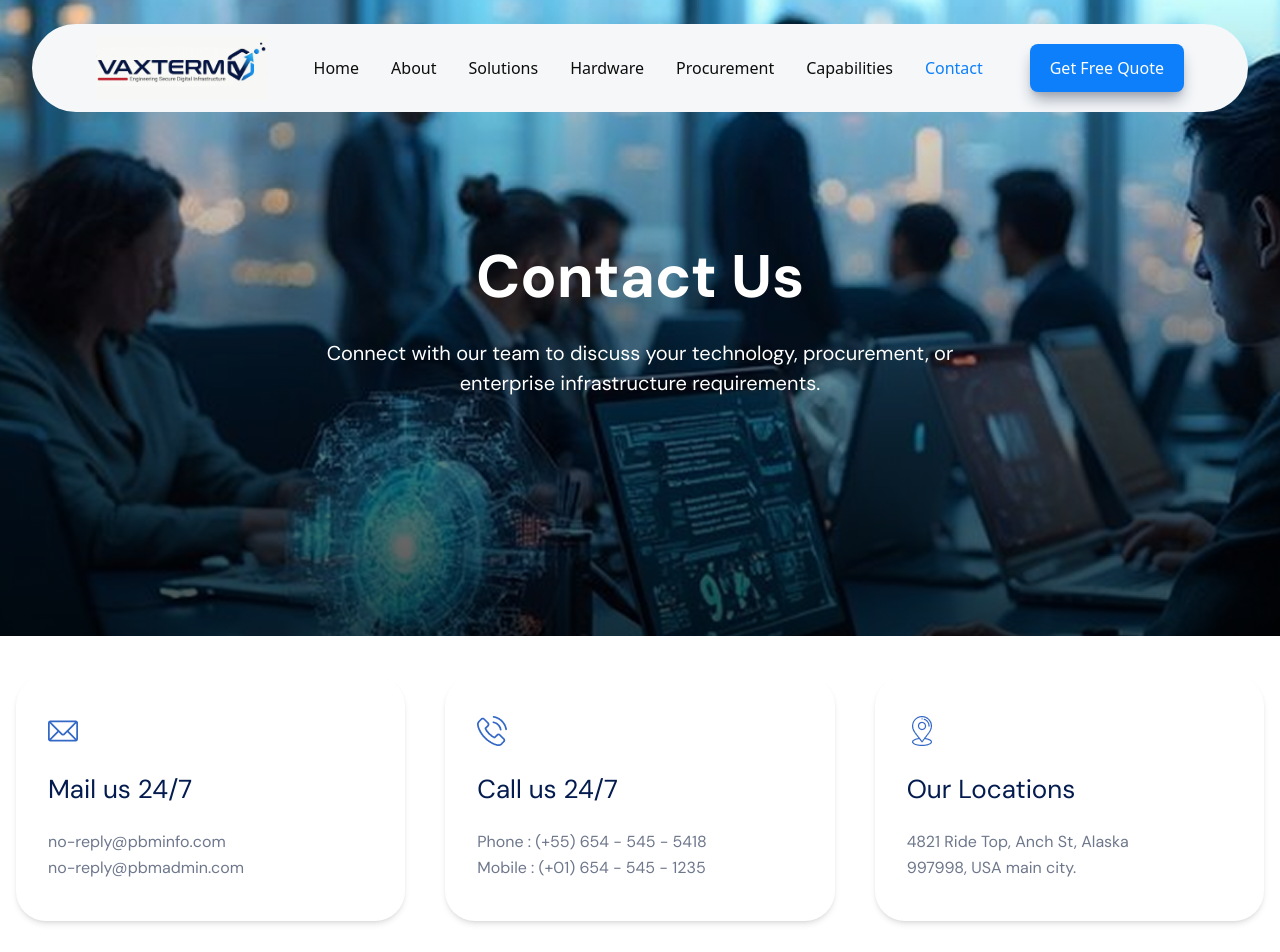
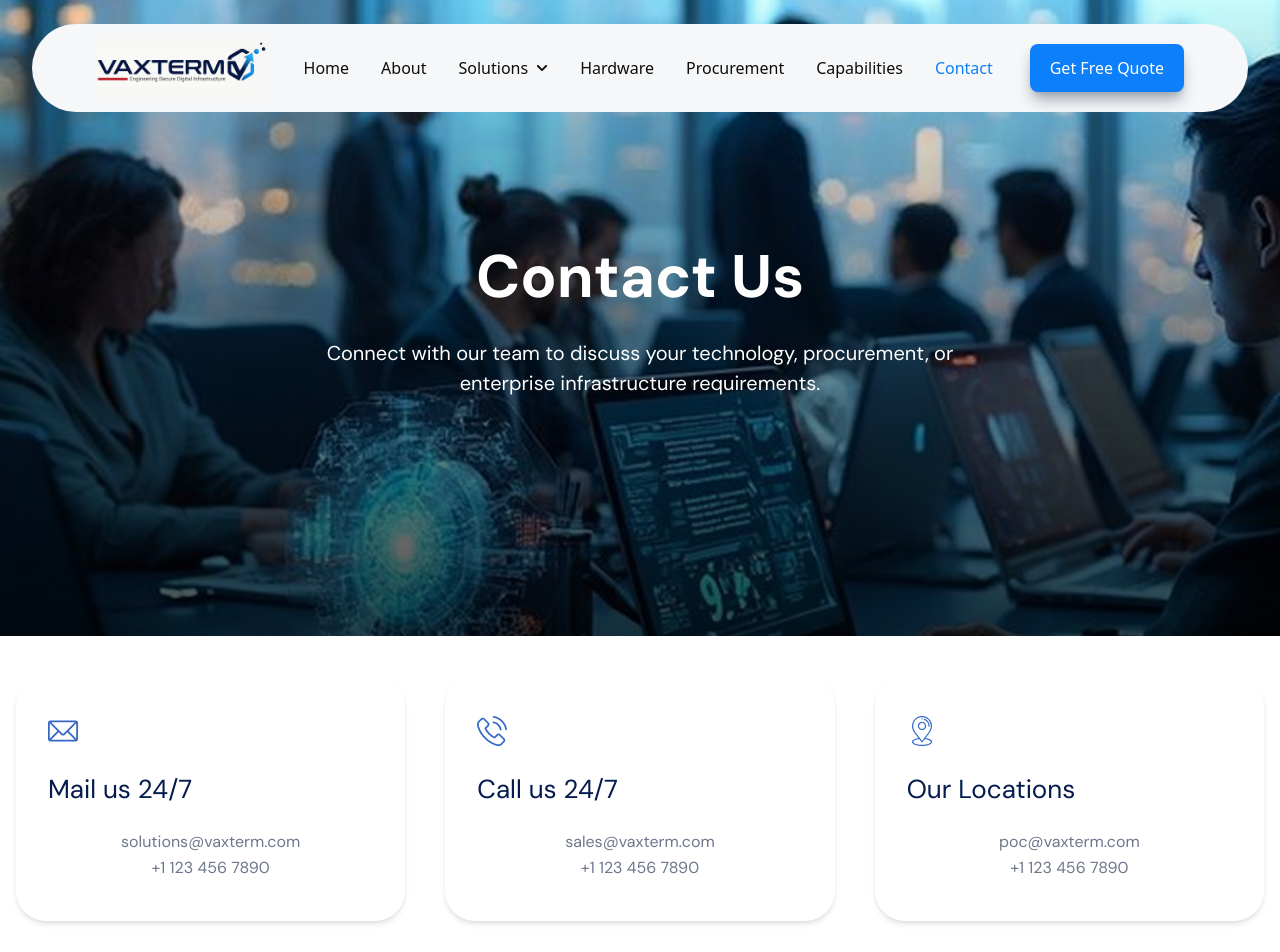
Before and after one commit to MuhammadFaizan144/Vaxterm-LLC, a React (Vite) app in the folder client/: page /contact in a window 1280 px wide. Shown: the top 952 px of the page. Built offline with nearby package versions, Linux system fonts and the light colour scheme.

Commit message:
solution drop down menu created

```diff
--- a/client/src/Constant/solution.js
+++ b/client/src/Constant/solution.js
@@ -90,66 +90,71 @@ export const services = [
   {
     id: 1,
     Title: "Enterprise Systems",
-        description: "Vaxterm LLC designs and deploys enterprise level systems that help organizations centralize operations and improve collaboration. Our customized CRM and ERP platforms enable efficient management of customer relationships, internal resources, and project lifecycles.",
+    description:
+      "Vaxterm LLC designs and deploys enterprise level systems that help organizations centralize operations and improve collaboration. Our customized CRM and ERP platforms enable efficient management of customer relationships, internal resources, and project lifecycles.",
     image: "/images/Solutions/section2/EnterpriseSystem.png",
     list: [
       "Custom CRM Development",
       "ERP System Integration",
       "Project Management Dashboards",
       "Real Time Analytics & Reporting",
-            "Workflow Automation Tools"
-        ]
+      "Workflow Automation Tools",
+    ],
   },
   {
     id: 2,
     Title: "Financial Tech",
-        description: "Vaxterm LLC delivers advanced financial technology solutions designed to modernize accounting operations, improve financial accuracy, and enhance organizational efficiency. Our cloud based financial platforms provide secure access to bookkeeping, invoicing, auditing,",
+    description:
+      "Vaxterm LLC delivers advanced financial technology solutions designed to modernize accounting operations, improve financial accuracy, and enhance organizational efficiency. Our cloud based financial platforms provide secure access to bookkeeping, invoicing, auditing, and financial reporting tools.",
     image: "/images/Solutions/section2/FinancialTech.png",
     list: [
       "Real Time Financial Reporting",
       "Secure Data Management",
       "Expense & Budget Management",
       "Financial Auditing Tools",
-            "Automated Invoicing Systems"
-        ]
+      "Automated Invoicing Systems",
+    ],
   },
   {
     id: 3,
     Title: "Lifecycle Management",
-        description: "Vaxterm LLC provides intelligent lifecycle management solutions that help organizations monitor, manage, and optimize critical assets throughout their operational lifespan. Our systems are designed to improve asset visibility, streamline workflows.",
+    description:
+      "Vaxterm LLC provides intelligent lifecycle management solutions that help organizations monitor, manage, and optimize critical assets throughout their operational lifespan. Our systems are designed to improve asset visibility, streamline workflows.",
     image: "/images/Solutions/section2/LifecycleManagement.png",
     list: [
       "Asset Tracking Systems",
       "Operational Workflow Management",
       "Maintenance & Service Scheduling",
       "Inventory & Resource Monitoring",
-            "Performance & Utilization Reporting"
-        ]
+      "Performance & Utilization Reporting",
+    ],
   },
   {
     id: 4,
     Title: "Cloud Hosting",
-        description: "Vaxterm LLC provides secure and scalable cloud hosting solutions designed to support the evolving infrastructure needs of modern organizations. Our cloud environments are built for reliability, flexibility, and high-performance operations.",
+    description:
+      "Vaxterm LLC provides secure and scalable cloud hosting solutions designed to support the evolving infrastructure needs of modern organizations. Our cloud environments are built for reliability, flexibility, and high-performance operations.",
     image: "/images/Solutions/section2/CloudHosting.png",
     list: [
       "Secure Cloud Infrastructure",
       "Infrastructure Monitoring & Support",
       "Data Backup & Recovery",
       "High Availability & Reliability",
-            "Scalable Hosting Solutions"
-        ]
+      "Scalable Hosting Solutions",
+    ],
   },
   {
     id: 5,
     Title: "Software Solutions",
-        description: "Vaxterm LLC delivers innovative software solutions designed to improve operational efficiency, enhance productivity, and support digital transformation initiatives. Our customized platforms are built to meet the unique requirements of government agencies, enterprise organizations, and industrial operations.",
+    description:
+      "Vaxterm LLC delivers innovative software solutions designed to improve operational efficiency, enhance productivity, and support digital transformation initiatives. Our customized platforms are built to meet the unique requirements of government agencies, enterprise organizations, and industrial operations.",
     image: "/images/Solutions/section2/SoftwareSolutions.png",
     list: [
       "Custom Software Development",
       "Enterprise Application Solutions",
       "Workflow Automation",
       "System Integration Services",
-            "Ongoing Maintenance & Support"
-        ]
-    }
-]
+      "Ongoing Maintenance & Support",
+    ],
+  },
+];
--- a/client/src/components/Navbar.jsx
+++ b/client/src/components/Navbar.jsx
@@ -1,39 +1,112 @@
-import React, { useState } from 'react'
-import { Link, NavLink } from 'react-router-dom'
-import { FaBars, FaTimes } from 'react-icons/fa';
-
+import React, { useState,useEffect } from "react";
+import { Link, NavLink } from "react-router-dom";
+import { FaBars, FaTimes, FaChevronDown } from "react-icons/fa";
+import { useSearchParams } from "react-router-dom";
 const Navbar = () => {
-  const [open, setOpen] = useState(false)
+  const [open, setOpen] = useState(false);
+  const [solutionOpen, setSolutionOpen] = useState(false);
+  const [mobileSolutionOpen, setMobileSolutionOpen] = useState(false);
 
   const links = [
     { name: "Home", link: "/" },
     { name: "About", link: "/about" },
-    { name: "Solutions", link: "/solutions" },
     { name: "Hardware", link: "/hardware" },
     { name: "Procurement", link: "/procurement" },
     { name: "Capabilities", link: "/capabilities" },
     { name: "Contact", link: "/contact" },
+  ];
 
-  ]
+  const solutionLinks = [
+    {
+      name: "Enterprise Systems",
+      link: "/solutions?tab=enterprise-systems",
+    },
+    {
+      name: "Financial Tech",
+      link: "/solutions?tab=financial-tech",
+    },
+    {
+      name: "Lifecycle Management",
+      link: "/solutions?tab=lifecycle-management",
+    },
+    {
+      name: "Cloud Hosting",
+      link: "/solutions?tab=cloud-hosting",
+    },
+    {
+      name: "Software Solutions",
+      link: "/solutions?tab=software-solutions",
+    },
+  ];
 
   const activeLink = ({ isActive }) =>
-    isActive ? "text-[#0D7FFB]" : "text-[#0D0D0C] hover:text-[#0D7FFB]"
+    isActive
+      ? "text-[#0D7FFB]"
+      : "text-[#0D0D0C] hover:text-[#0D7FFB]";
 
   return (
     <header className="flex justify-center">
-
-      <nav className="mt-6 absolute w-[90%] lg:w-[95%] flex items-center  justify-between lg:py-3 py-2 lg:px-16 sm:px-10 px-5 lg:rounded-[100px] rounded-3xl bg-[#f5f7f9] z-50">
-
+      <nav className="mt-6 absolute w-[90%] lg:w-[95%] flex items-center justify-between lg:py-3 py-2 lg:px-16 sm:px-10 px-5 lg:rounded-[100px] rounded-3xl bg-[#f5f7f9] z-50">
         {/* Logo */}
+        <Link to="/">
           <img
             src="/images/whitelogo.png"
             alt="logo"
             className="max-w-[172px] xl:h-[64px] h-[50px]"
           />
+        </Link>
 
         {/* Desktop Menu */}
         <ul className="hidden lg:flex items-center xl:gap-8 gap-4 text-[16px]">
-          {links.map((item, index) => (
+          <li>
+            <NavLink to="/" className={activeLink}>
+              Home
+            </NavLink>
+          </li>
+
+          <li>
+            <NavLink to="/about" className={activeLink}>
+              About
+            </NavLink>
+          </li>
+
+          {/* Solutions Dropdown */}
+          <li
+            className="relative"
+          >
+            <button
+              type="button"
+              onClick={() => setSolutionOpen(!solutionOpen)}
+              className="flex items-center gap-2 text-[#0D0D0C] hover:text-[#0D7FFB]"
+            >
+              Solutions
+              <FaChevronDown
+                className={`text-[12px] transition-transform ${
+                  solutionOpen ? "rotate-180" : ""
+                }`}
+              />
+            </button>
+
+            {solutionOpen && (
+              <div className="absolute top-8 left-0 w-[260px] bg-white rounded-[18px] shadow-xl py-3 z-50">
+                {solutionLinks.map((item, index) => (
+                  <Link
+                    key={index}
+                    to={item.link}
+                    onClick={() => {
+                      setSolutionOpen(false);
+                      setOpen(false);
+                    }}
+                    className="block px-5 py-3 text-[15px] text-[#0D0D0C] hover:bg-[#0D7FFB] hover:text-white transition"
+                  >
+                    {item.name}
+                  </Link>
+                ))}
+              </div>
+            )}
+          </li>
+
+          {links.slice(2).map((item, index) => (
             <li key={index}>
               <NavLink
                 to={item.link}
@@ -46,7 +119,7 @@ const Navbar = () => {
           ))}
         </ul>
 
-        {/* CTA Button (Desktop) */}
+        {/* CTA Button Desktop */}
         <Link
           to="/get-free-quote"
           className="hidden shadow-lg shadow-gray-400 lg:block bg-[#0D7FFB] text-white rounded-[8px] text-[16px] xl:py-3 py-2 xl:px-5 px-3"
@@ -54,9 +127,9 @@ const Navbar = () => {
           Get Free Quote
         </Link>
 
-        {/* Hamburger Button (Mobile) */}
+        {/* Hamburger Button Mobile */}
         <button
-          className="lg:hidden text-3xl "
+          className="lg:hidden text-3xl"
           onClick={() => setOpen(!open)}
         >
           {open ? <FaTimes /> : <FaBars />}
@@ -66,7 +139,57 @@ const Navbar = () => {
       {/* Mobile Menu */}
       {open && (
         <div className="absolute top-24 w-[90%] bg-white shadow-lg rounded-xl p-6 flex flex-col gap-4 lg:hidden z-40">
-          {links.map((item, index) => (
+          <NavLink
+            to="/"
+            className={activeLink}
+            onClick={() => setOpen(false)}
+          >
+            Home
+          </NavLink>
+
+          <NavLink
+            to="/about"
+            className={activeLink}
+            onClick={() => setOpen(false)}
+          >
+            About
+          </NavLink>
+
+          {/* Mobile Solutions Dropdown */}
+          <div>
+            <button
+              type="button"
+              onClick={() => setMobileSolutionOpen(!mobileSolutionOpen)}
+              className="w-full flex items-center justify-between text-[#0D0D0C] hover:text-[#0D7FFB]"
+            >
+              Solutions
+              <FaChevronDown
+                className={`text-[12px] transition-transform ${
+                  mobileSolutionOpen ? "rotate-180" : ""
+                }`}
+              />
+            </button>
+
+            {mobileSolutionOpen && (
+              <div className="mt-3 ml-3 flex flex-col gap-3 border-l-2 border-[#0D7FFB] pl-4">
+                {solutionLinks.map((item, index) => (
+                  <Link
+                    key={index}
+                    to={item.link}
+                    className="text-[15px] text-[#0D0D0C] hover:text-[#0D7FFB]"
+                    onClick={() => {
+                      setOpen(false);
+                      setMobileSolutionOpen(false);
+                    }}
+                  >
+                    {item.name}
+                  </Link>
+                ))}
+              </div>
+            )}
+          </div>
+
+          {links.slice(2).map((item, index) => (
             <NavLink
               key={index}
               to={item.link}
@@ -87,7 +210,7 @@ const Navbar = () => {
         </div>
       )}
     </header>
-  )
-}
+  );
+};
 
-export default Navbar
+export default Navbar;
--- a/client/src/pages/Contact.jsx
+++ b/client/src/pages/Contact.jsx
@@ -4,17 +4,17 @@ const ContactInfo = [
   {
     image: "/images/Contact/section2/mailUs.png",
     title: "Mail us 24/7",
-    details: "no-reply@pbminfo.com\nno-reply@pbmadmin.com",
+    details: "solutions@vaxterm.com\n+1 123 456 7890",
   },
   {
     image: "/images/Contact/section2/callUs.png",
     title: "Call us 24/7",
-    details: "Phone : (+55) 654 - 545 - 5418\nMobile : (+01) 654 - 545 - 1235",
+    details: "sales@vaxterm.com\n+1 123 456 7890",
   },
   {
     image: "/images/Contact/section2/ourlocation.png",
     title: "Our Locations",
-    details: "4821 Ride Top, Anch St, Alaska\n997998, USA main city.",
+    details: "poc@vaxterm.com\n+1 123 456 7890",
   },
 ];
 
@@ -62,7 +62,7 @@ const Contact = () => {
                   {item.title}
                 </h4>
 
-                <p className="text-[14px] sm:text-[15px] lg:text-[16px] leading-[26px] font-dm text-[#6E778C] whitespace-pre-line break-words">
+                <p className="text-[14px] text-center sm:text-[15px] lg:text-[16px] leading-[26px] font-dm text-[#6E778C] whitespace-pre-line break-words">
                   {item.details}
                 </p>
               </div>
--- a/client/src/pages/Solutions.jsx
+++ b/client/src/pages/Solutions.jsx
@@ -1,4 +1,4 @@
-import React, { useState, useRef } from "react";
+import React, { useState, useRef ,useEffect} from "react";
 import {
   digitaltransformation,
   whyChoose,
@@ -8,9 +8,31 @@ import {
   services,
 } from "../Constant/solution";
 import { Plus, Minus, Check } from "lucide-react";
-import { Link, Outlet } from "react-router-dom";
+import { Link, Outlet,useSearchParams } from "react-router-dom";
 
 const Solutions = () => {
+const [searchParams] = useSearchParams();
+
+
+
+  useEffect(() => {
+
+    const tab = searchParams.get("tab");
+
+    const selectedService = services.find(
+
+      (service) => service.Title.toLowerCase().replaceAll(" ", "-") === tab
+
+    );
+
+    if (selectedService) {
+
+      setActiveTab(selectedService);
+
+    }
+
+  }, [searchParams]);
+  //testinomial
   const [activeTab, setActiveTab] = useState(services[0]);
   const [openIndex, setOpenIndex] = useState(0);
   const scrollRef = useRef(null);
@@ -71,90 +93,159 @@ const Solutions = () => {
 
       {/* Digital Transformation */}
       <section className="flex flex-col justify-center items-center mt-16 lg:mt-24 px-4">
+
       <h2 className="text-[30px] sm:text-[40px] lg:text-[48px] leading-tight text-[#011505] font-bold text-center">
+
         Digital Transformation Through <br className="hidden lg:block" />
+
         Advanced SaaS
+
       </h2>
 
       {/* Tabs */}
-        <div className=" mx-auto rounded-[22px] sm:rounded-[36px] mt-6 sm:mt-10 flex justify-center items-center px-2 sm:px-3 py-2 sm:py-3 gap-2 sm:gap-3 shadow-md flex-wrap">
+
+      <div className="mx-auto rounded-[22px] sm:rounded-[36px] mt-6 sm:mt-10 flex justify-center items-center px-2 sm:px-3 py-2 sm:py-3 gap-2 sm:gap-3 shadow-md flex-wrap">
+
         {services.map((service) => (
+
           <button
+
             key={service.id}
+
             onClick={() => setActiveTab(service)}
+
             className={`${
+
               activeTab.id === service.id
+
                 ? "bg-[#3D8EF4] text-white"
+
                 : "bg-white text-black"
+
             }
+
             text-[13px]
+
             xs:text-[15px]
+
             sm:text-[16px]
+
             md:text-[18px]
+
             lg:text-[20px]
+
             font-semibold
+
             font-dm
+
             rounded-full
+
             px-4
+
             sm:px-5
+
             md:px-6
+
             py-3
+
             sm:py-3.5
+
             md:py-4
+
             transition
+
             whitespace-nowrap`}
+
           >
+
             {service.Title}
+
           </button>
+
         ))}
+
       </div>
 
       <div className="grid lg:grid-cols-2 gap-10 lg:gap-12 items-center max-w-[1340px] w-full mt-12 lg:mt-20">
+
         <div className="w-full">
+
           <h2 className="text-[26px] sm:text-[32px] lg:text-[36px] leading-tight font-medium mb-5">
+
             {activeTab.Title}
+
           </h2>
 
           <p className="text-[16px] sm:text-[18px] lg:text-[20px] text-gray-500 mb-8 leading-relaxed">
+
             {activeTab.description}
+
           </p>
 
           <div className="space-y-4 mb-8">
+
             {activeTab.list.map((point, index) => (
+
               <div className="flex items-start gap-3 sm:gap-4" key={index}>
+
                 <div className="bg-[#3D8EF4] rounded-full flex-shrink-0 flex items-center justify-center w-[30px] h-[30px] sm:w-[39px] sm:h-[39px] mt-1">
+
                   <Check size={20} className="text-white" />
+
                 </div>
 
                 <p className="text-[16px] sm:text-[18px] lg:text-[20px] font-medium text-black leading-relaxed">
+
                   {point}
+
                 </p>
+
               </div>
+
             ))}
+
           </div>
 
           <div className="flex flex-col sm:flex-row gap-4">
+
             <Link
+
               to="/solutions/enterprise"
+
               className="bg-[#0D7FFB] hover:bg-blue-600 px-7 py-4 rounded-lg shadow-gray-400 shadow-lg text-white text-[16px] font-medium text-center"
+
             >
+
               Learn More
+
             </Link>
 
             <button className="bg-white hover:bg-gray-200 px-7 py-4 rounded-lg shadow-gray-400 shadow-lg text-black text-[16px] font-medium">
+
               Start Demo
+
             </button>
+
           </div>
+
         </div>
 
         <div className="w-full">
+
           <img
+
             src={activeTab.image}
+
             alt={activeTab.Title}
+
             className="w-full h-[280px] sm:h-[400px] lg:h-[542px] object-cover rounded-[15px]"
+
           />
+
         </div>
+
       </div>
+
     </section>
 
       {/* Why Choose Vaxterm Software Solutions */}
@@ -312,8 +403,7 @@ const Solutions = () => {
               <button
                 key={i}
                 onClick={() => scrollTo(i)}
-                className={`transition-all duration-300 rounded-full border-2 ${
-                  activeDot === i
+                className={`transition-all duration-300 rounded-full border-2 ${activeDot === i
                     ? "w-4 h-4 bg-[#3B82F6] border-[#3B82F6]"
                     : "w-3 h-3 bg-white border-gray-300"
                   }`}
@@ -352,8 +442,7 @@ const Solutions = () => {
               return (
                 <div
                   key={index}
-                  className={`transition-all w-full duration-300 rounded-[15px] overflow-hidden border border-[#8081874F] ${
-                    isOpen ? "bg-[#0B1422]" : "bg-[#F8F9FA]"
+                  className={`transition-all w-full duration-300 rounded-[15px] overflow-hidden border border-[#8081874F] ${isOpen ? "bg-[#0B1422]" : "bg-[#F8F9FA]"
                     }`}
                 >
                   <button
@@ -361,8 +450,7 @@ const Solutions = () => {
                     className="w-full flex items-start sm:items-center gap-3 sm:gap-4 p-4 sm:p-5 text-left"
                   >
                     <div
-                      className={`flex-shrink-0 w-[38px] h-[38px] sm:size-[42px] rounded-lg flex items-center justify-center transition-colors ${
-                        isOpen
+                      className={`flex-shrink-0 w-[38px] h-[38px] sm:size-[42px] rounded-lg flex items-center justify-center transition-colors ${isOpen
                           ? "bg-[#3B82F6] text-white"
                           : "bg-gray-200 text-gray-600"
                         }`}
@@ -371,8 +459,7 @@ const Solutions = () => {
                     </div>
 
                     <span
-                      className={`text-[15px] sm:text-lg font-semibold leading-snug ${
-                        isOpen ? "text-white" : "text-black"
+                      className={`text-[15px] sm:text-lg font-semibold leading-snug ${isOpen ? "text-white" : "text-black"
                         }`}
                     >
                       {item.question}
@@ -380,8 +467,7 @@ const Solutions = () => {
                   </button>
 
                   <div
-                    className={`pl-[65px] pr-4 sm:pl-20 sm:pr-6 transition-all duration-300 ease-in-out overflow-hidden ${
-                      isOpen
+                    className={`pl-[65px] pr-4 sm:pl-20 sm:pr-6 transition-all duration-300 ease-in-out overflow-hidden ${isOpen
                         ? "max-h-[260px] pb-6 opacity-100"
                         : "max-h-0 opacity-0"
                       }`}
```
Lines whose indentation alone changed are shown as unchanged.
